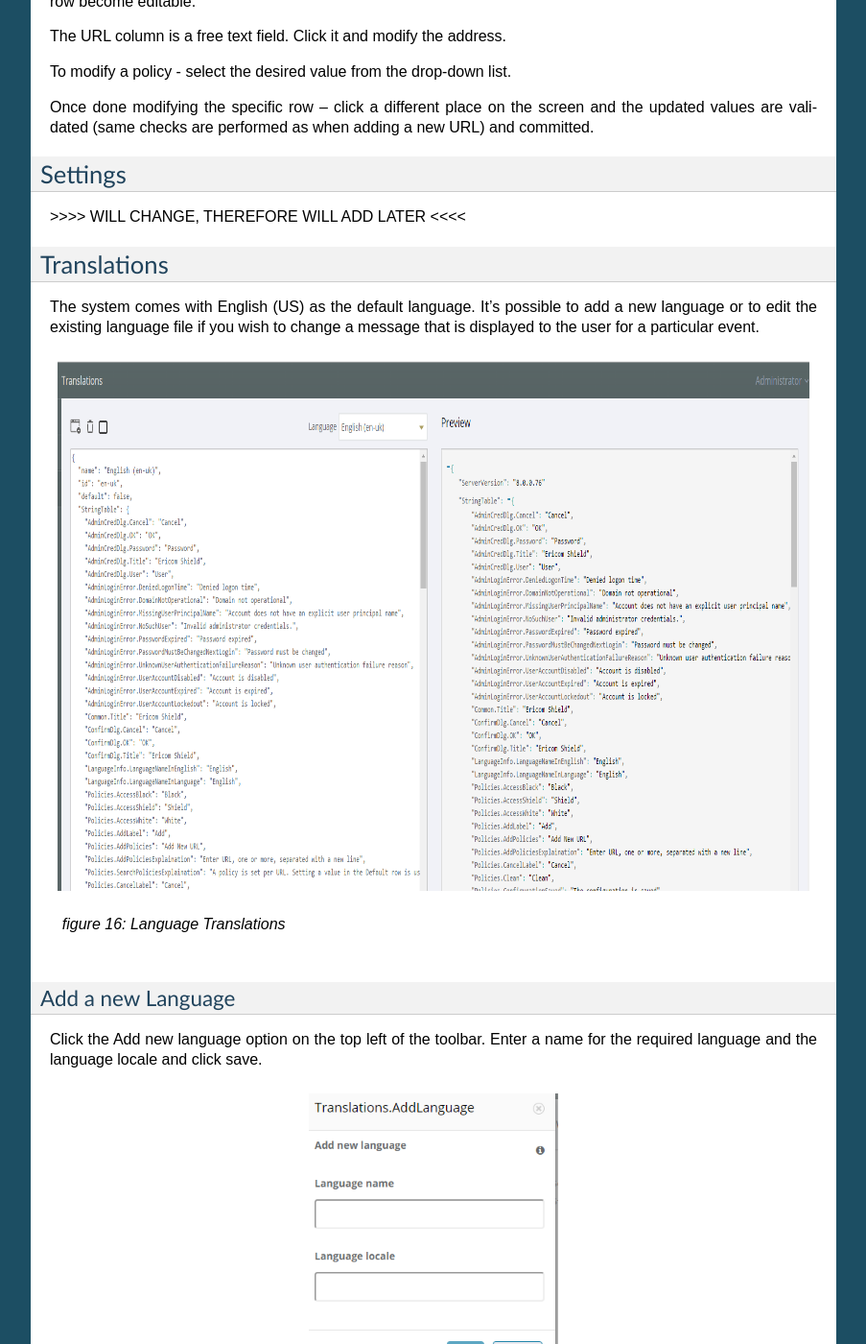
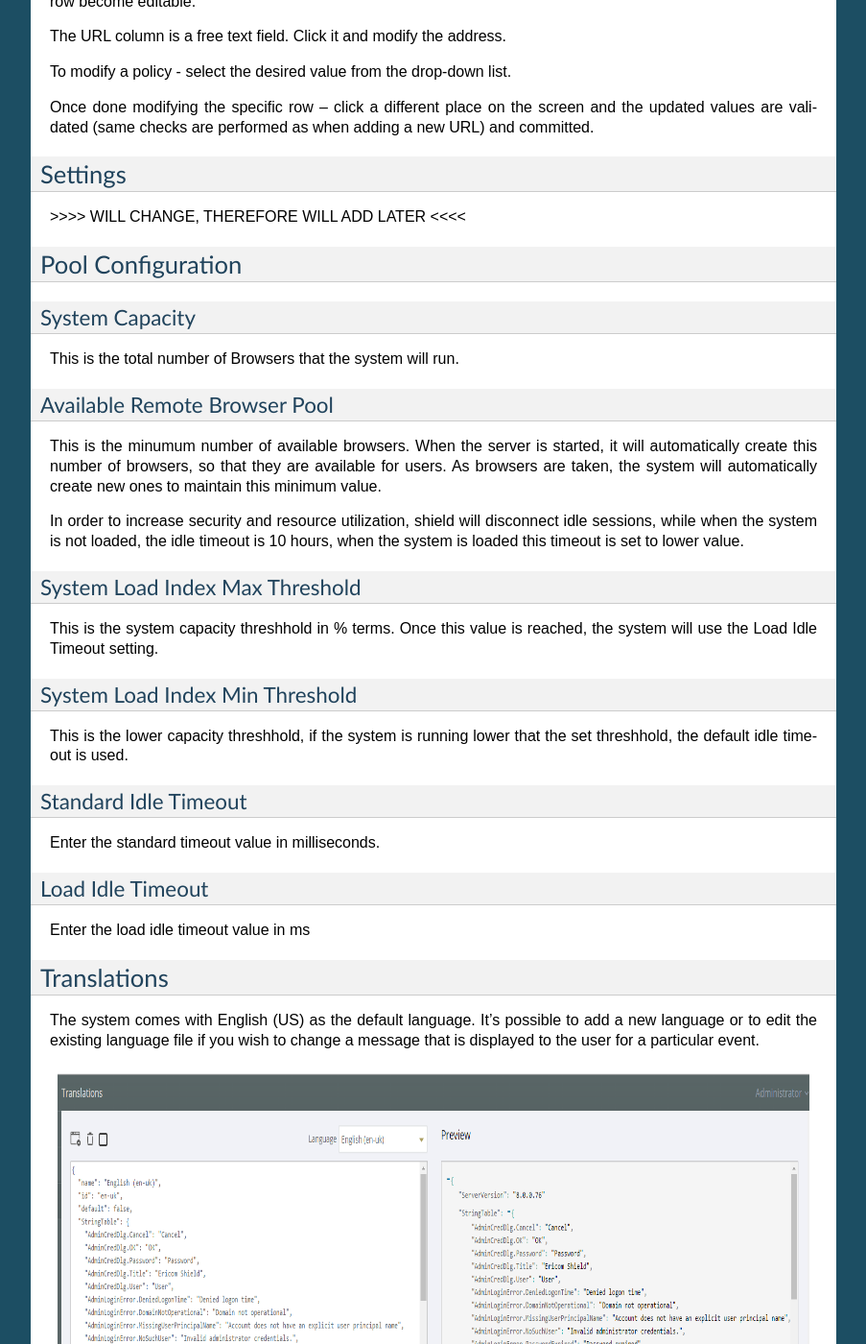
Before and after one commit to BenyH/Shield.Docs, a Sphinx documentation site: the page built from docs/deploymentguide.rst, in a window 1280 px wide and 1400 px high, scrolled down 14034 px. Shown: the whole window at 96% size, without its empty margins (198-1101 px from the left). Built offline with Sphinx 7.4.7, drawn with Linux system fonts in a browser that asks for light colours; some of the changed text lies outside the part shown.

Commit message:
Added Pool Configuration
Added Pool Configuration

```diff
--- a/docs/deploymentguide.rst
+++ b/docs/deploymentguide.rst
@@ -565,6 +565,47 @@ Settings
 
 >>>> WILL CHANGE, THEREFORE WILL ADD LATER <<<<
 
+
+******************
+Pool Configuration
+******************
+
+System Capacity
+===============
+
+This is the total number of Browsers that the system will run.
+
+Available Remote Browser Pool
+=============================
+
+This is the minumum number of available browsers.  When the server is started, it will automatically create this number of browsers, so that they are available for users.   As browsers are taken, the system will automatically create new ones to maintain this minimum value.
+
+In order to increase security and resource utilization, shield will disconnect idle sessions, while when the system is not loaded, the idle timeout is 10 hours, when the system is loaded this timeout is set to lower value.
+
+
+System Load Index Max Threshold
+===============================
+
+This is the system capacity threshhold in % terms.  Once this value is reached, the system will use the Load Idle Timeout setting.
+
+
+System Load Index Min Threshold
+===============================
+
+This is the lower capacity threshhold, if the system is running lower that the set threshhold, the default idle timeout is used.
+
+
+Standard Idle Timeout
+=====================
+
+Enter the standard timeout value in milliseconds.
+
+
+Load Idle Timeout
+=================
+Enter the load idle timeout value in ms
+
+
 ************
 Translations
 ************
```
